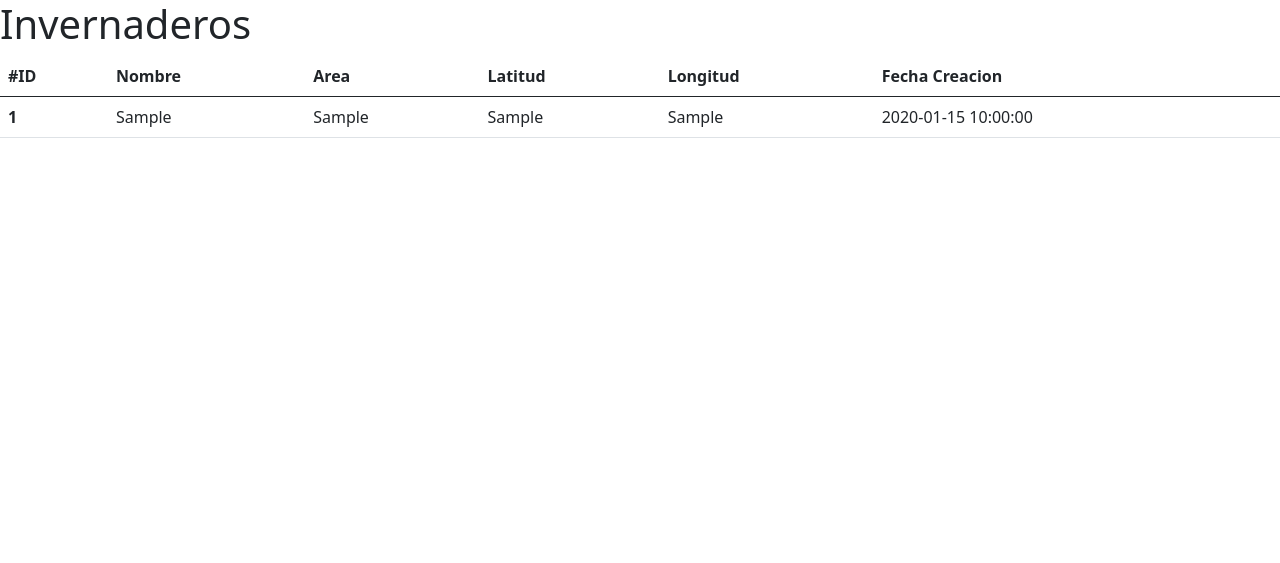
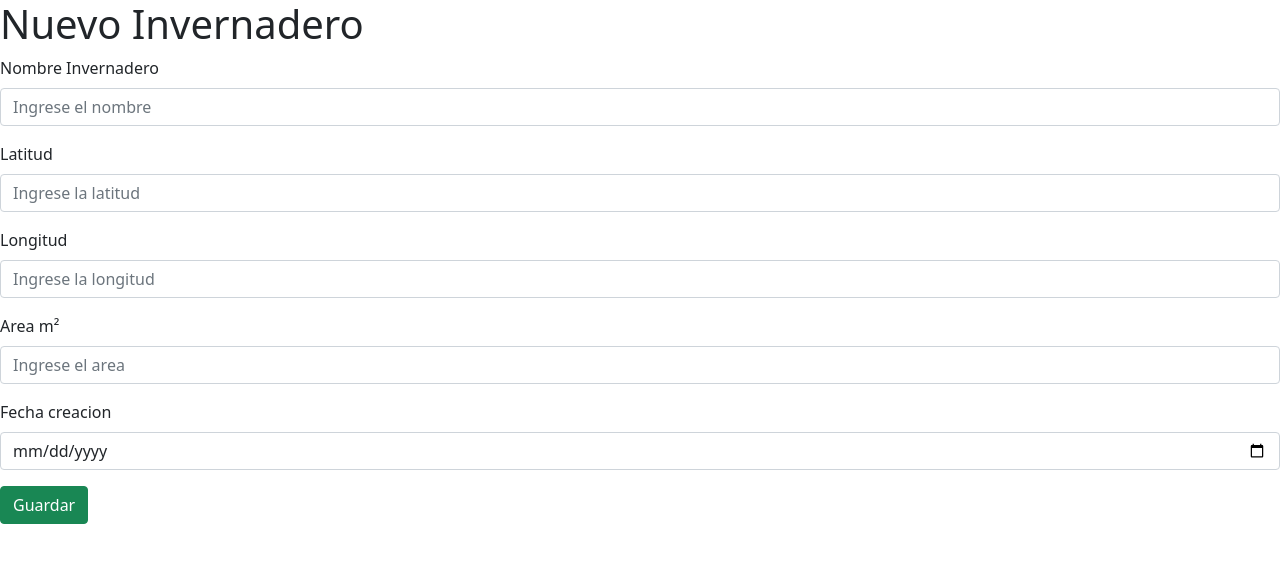
Before and after one commit to agus022/crops, a PHP site: page /invernadero.php?accion=crear in a window 1280 px wide. Shown: the top 563 px of the page. Run offline with PHP 8.4, Linux system fonts and the light colour scheme; tables that the repository leaves empty or names only in its code hold one stand-in row (values such as "Sample post"); a stand-in replaces the project's code that opens the database connection; some libraries are stand-ins or nearby versions.

Commit message:
add-crud

```diff
--- a/admin/invernadero.class.php
+++ b/admin/invernadero.class.php
@@ -5,6 +5,8 @@ class Invernadero extends Sistema{
 
     function create($data){
         $result = [];
+        print_r($data);
+        die();
         return $result;
     }
 
--- a/admin/invernadero.php
+++ b/admin/invernadero.php
@@ -7,11 +7,16 @@ $app = new Invernadero;
 // print_r($result);
 $accion = (isset($_GET['accion']))?$_GET['accion']:null; //if ternario
 switch ($accion){
-    case 'create':
+    case 'crear':
+        include('views/invernadero/crear.php');
         break;
-    case 'update':
+    case 'nuevo':
+        $data = $_POST['data'];
+        $app->create($data);
         break;
-    case 'delete':
+    case 'actualizar':
+        break;
+    case 'eliminar':
         break;
     default:
         $invernaderos=$app -> readAll();
--- /dev/null
+++ b/admin/views/footer.php
@@ -0,0 +1,4 @@
+<script src="https://cdn.jsdelivr.net/npm/bootstrap@5.0.2/dist/js/bootstrap.bundle.min.js" integrity="sha384-MrcW6ZMFYlzcLA8Nl+NtUVF0sA7MsXsP1UyJoMp4YLEuNSfAP+JcXn/tWtIaxVXM" crossorigin="anonymous"></script>
+</body>
+
+</html>
--- /dev/null
+++ b/admin/views/header.php
@@ -0,0 +1,11 @@
+<!doctype html>
+<html lang="en">
+
+<head>
+    <meta charset="utf-8">
+    <meta name="viewport" content="width=device-width, initial-scale=1">
+    <link href="https://cdn.jsdelivr.net/npm/bootstrap@5.0.2/dist/css/bootstrap.min.css" rel="stylesheet" integrity="sha384-EVSTQN3/azprG1Anm3QDgpJLIm9Nao0Yz1ztcQTwFspd3yD65VohhpuuCOmLASjC" crossorigin="anonymous">
+    <title>Invernaderos - Crops</title>
+</head>
+
+<body>
--- /dev/null
+++ b/admin/views/invernadero/crear.php
@@ -0,0 +1,29 @@
+<?php require('views/header.php'); ?>
+<h1>Nuevo Invernadero</h1>
+
+<form method="post" action="invernadero.php?accion=nuevo">
+    <div class="mb-3">
+        <label for="invernadero" class="form-label">Nombre Invernadero</label>
+        <input type="text" name="data[invernadero] " placeholder="Ingrese el nombre" class="form-control" />
+    </div>
+    <div class="mb-3">
+        <label for="latitud" class="form-label">Latitud</label>
+        <input type="text" name="data[latitud]" placeholder="Ingrese la latitud" class="form-control" />
+    </div>
+    <div class="mb-3">
+        <label for="latitud" class="form-label">Longitud</label>
+        <input type="text" name="data[longitud]" placeholder="Ingrese la longitud" class="form-control" />
+    </div>
+    <div class="mb-3">
+        <label for="area" class="form-label">Area m²</label>
+        <input type="number" name="data[area]" placeholder="Ingrese el area" class="form-control" />
+    </div>
+    <div class="mb-3">
+        <label for="fecha" class="form-label">Fecha creacion</label>
+        <input type="date" name="data[fecha_creacion]" placeholder="Ingrese la fecha" class="form-control" />
+    </div>
+
+    <input type="submit" name="data[enviar]" value="Guardar" class="btn btn-success" />
+</form>
+
+<?php require('views/footer.php'); ?>
--- a/admin/views/invernadero/index.php
+++ b/admin/views/invernadero/index.php
@@ -1,17 +1,9 @@
-<!doctype html>
-<html lang="en">
-
-<head>
-    <meta charset="utf-8">
-    <meta name="viewport" content="width=device-width, initial-scale=1">
-    <link href="https://cdn.jsdelivr.net/npm/bootstrap@5.0.2/dist/css/bootstrap.min.css" rel="stylesheet" integrity="sha384-EVSTQN3/azprG1Anm3QDgpJLIm9Nao0Yz1ztcQTwFspd3yD65VohhpuuCOmLASjC" crossorigin="anonymous">
-    <title>Invernaderos - Crops</title>
-</head>
-
-<body>
+<?php require('views/header.php'); ?>
 <h1>Invernaderos</h1>
+<a href="invernadero.php?accion=crear" class="btn btn-success">Nuevo</a>
 <table class="table table-hover">
     <thead>
+
         <tr>
             <th scope="col">#ID</th>
             <th scope="col">Nombre</th>
@@ -19,6 +11,7 @@
             <th scope="col">Latitud</th>
             <th scope="col">Longitud</th>
             <th scope="col">Fecha Creacion</th>
+            <th scope="col">Opciones</th>
         </tr>
     </thead>
     <tbody>
@@ -30,13 +23,15 @@
                 <td><?php echo $invernadero['latitud']; ?></td>
                 <td><?php echo $invernadero['longitud']; ?></td>
                 <td><?php echo $invernadero['fecha_creacion']; ?></td>
+                <td>
+                    <div class="btn-group" role="group" aria-label="Basic example">
+                        <a href="invernadero.php?accion=actualizar&id=<?php echo $invernadero['id_invernadero']; ?>" class="btn btn-primary">Actualizar</a>
+                        <a href="invernadero.php?accion=eliminar&id=<?php echo $invernadero['id_invernadero']; ?>" class="btn btn-danger">Eliminar</a>
+                    </div>
+                </td>
 
             </tr>
         <? endforeach; ?>
     </tbody>
 </table>
-
-    <script src="https://cdn.jsdelivr.net/npm/bootstrap@5.0.2/dist/js/bootstrap.bundle.min.js" integrity="sha384-MrcW6ZMFYlzcLA8Nl+NtUVF0sA7MsXsP1UyJoMp4YLEuNSfAP+JcXn/tWtIaxVXM" crossorigin="anonymous"></script>
-</body>
-
-</html>
+<?php require('views/footer.php'); ?>
```
Lines whose indentation alone changed are shown as unchanged.
